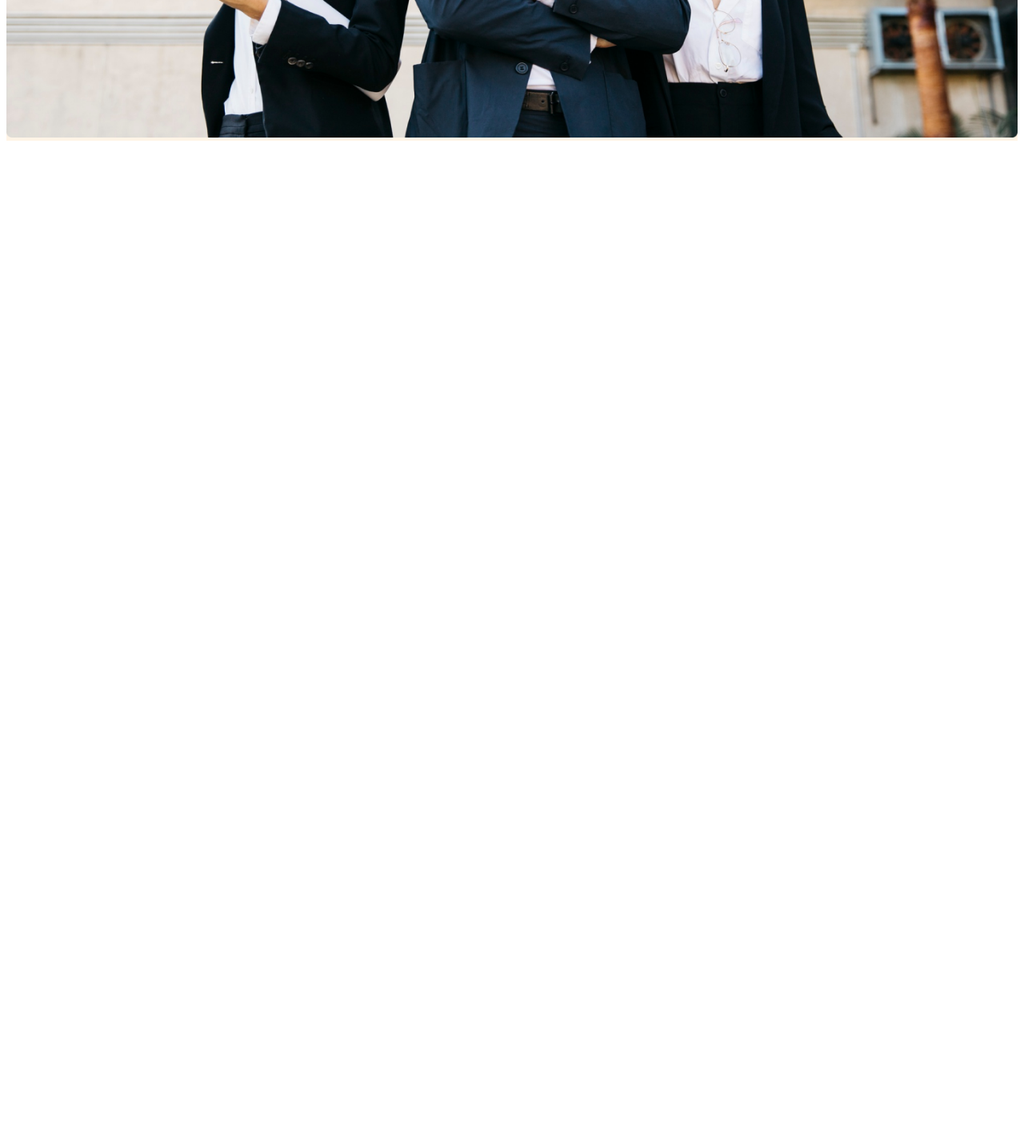
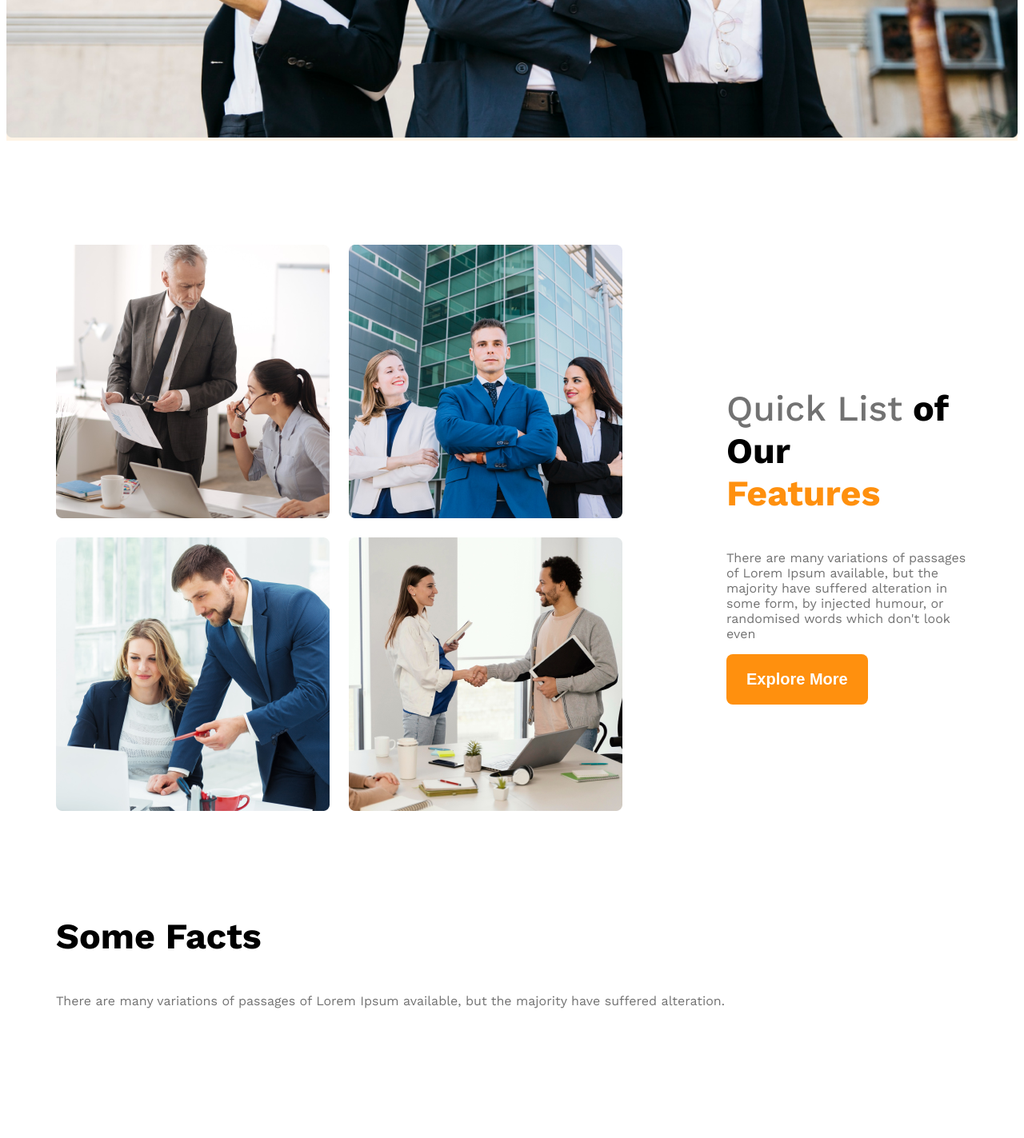
Before and after one commit to digontotopu23/g3-architects-website, a plain HTML site: page index.html in a window 1280 px wide. Shown: the part 1008-2431 px from the top of the page at 80% size. Before the commit the page ends 1192 px from the top, so only its background shows below. Drawn offline with nearby package versions, Linux system fonts and the light colour scheme.

Commit message:
made team responsive and added fact structure

```diff
--- a/index.html
+++ b/index.html
@@ -27,7 +27,51 @@
         </div>
     </header>
     <main>
+          <section class="teams display-flex">
+            <div class="team-img-container">
+            <img src="images/team1.png" alt="two architect discussing about design">
+            <img src="images/team2.png" alt="three architect in one frame">
+            <img src="images/team3.png" alt="two architect discussing about design">
+            <img src="images/team4.png" alt="two architect fix the deal">
+            </div>
+            <div class="our-features">
+                <h3 class="section-title">
+                    <span id="quick-list" class="text-light-gray">Quick List</span> <span>of Our</span> <br><span class="text-primary">Features</span>
+                </h3>
+                <p class="features-description text-light-gray">There are many variations of passages of Lorem Ipsum available, but the majority have suffered alteration in some form, by injected humour, or randomised words which don't look even</p>
+                <button class="btn-primary">Explore More</button>
+            </div>
+          </section>
+          <section>
+                  <h3 class="section-title">Some Facts</h3>
+                  <p class="text-light-gray">There are many variations of passages of Lorem Ipsum available, but the majority have suffered alteration.</p>
+                  <div class="facts-container">
+                     <!-- .facts*4>img.fact-icon+h4.fact-number+h5.fact-name -->
+                      <div class="fact">
+                        <img src="" alt="" class="fact-icon">
+                        <h4 class="fact-number"></h4>
+                        <h5 class="fact-name"></h5>
+                      </div>
+                      <div class="fact">
+                        <img src="" alt="" class="fact-icon">
+                        <h4 class="fact-number"></h4>
+                        <h5 class="fact-name"></h5>
+                      </div>
+                      <div class="fact">
+                        <img src="" alt="" class="fact-icon">
+                        <h4 class="fact-number"></h4>
+                        <h5 class="fact-name"></h5>
+                      </div>
+                      <div class="fact">
+                        <img src="" alt="" class="fact-icon">
+                        <h4 class="fact-number"></h4>
+                        <h5 class="fact-name"></h5>
+                      </div>
+                  </div>
+          </section>
+          <section>
 
+          </section>
     </main>
     <footer>
 
--- a/styles/architects.css
+++ b/styles/architects.css
@@ -9,6 +9,9 @@
 }
 .display-flex{
     display: flex;
+}
+.text-primary{
+    color: #ff900e;
 }
 .text-gray{
     color: #424242;
@@ -27,6 +30,17 @@
     font-weight: 600;
     border-radius: 8px;
     border: none;
+}
+main{
+    max-width: 1140px;
+    margin: 0 auto;
+}
+main > section{
+    margin-top: 130px;
+}
+.section-title{
+    font-size: 2.8rem;
+    font-weight: bold;
 }
 .navbar{
     justify-content: space-between;
@@ -61,8 +75,39 @@
 .banner-image{
     width: 100%;
 }
+.teams{
+    align-items: center;
+}
+.team-img-container{
+    display: grid;
+    grid-template-columns: repeat(2, 1fr);
+    gap: 24px;
+}
+.our-features{
+    margin-left: 130px;
+    max-width: 530px;
+}
+#quick-list{
+    font-weight: 500;
+}
 @media screen and (max-width: 576px) {
-    .navbar, .nav-links{
+    .navbar,
+    .nav-links,
+    .teams {
         flex-direction: column;
     }
+    .team-img-container{
+        grid-template-columns: repeat(1, 1fr);
+    }
+    .our-features{
+        margin-left: 20px;
+    }
 }
+@media screen and (min-width:576px) and (max-width:992px) {
+    .teams{
+        flex-direction: column;
+    }
+    .our-features{
+        margin: 50px auto;
+    }
+}
```
